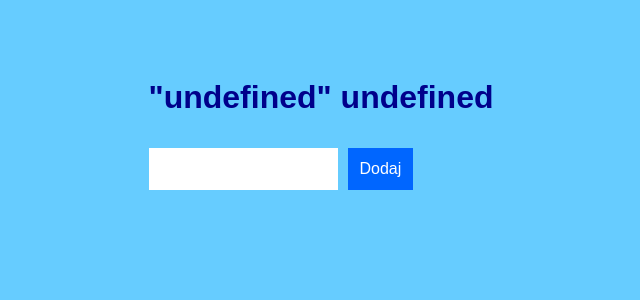
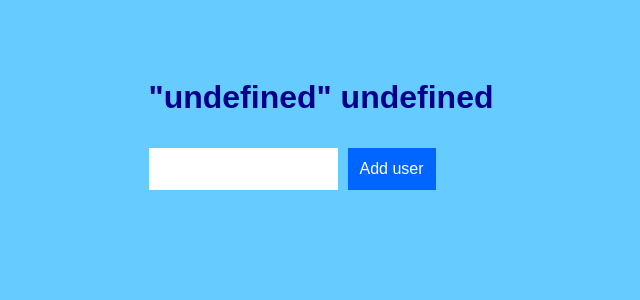
Before and after one commit to dianek05/dianek05.github.io, a React (Create React App) app in the folder react-userlist/: page / in a window 1280 px wide. Shown: the top 300 px of the page, without its empty margins (319-959 px from the left). Built offline with nearby package versions, Linux system fonts and the light colour scheme.

Commit message:
Update UserAddPanel.js

```diff
--- a/react-userlist/src/components/UserAddPanel.js
+++ b/react-userlist/src/components/UserAddPanel.js
@@ -23,7 +23,7 @@ class UsersForm extends Component {
         return(
             <form onSubmit={this.handleSubmit}>
                 <input className='input' ref={(data) => {this._inputName = data}} ></input>
-                <button className='btnAdd'>Dodaj</button>
+                <button className='btnAdd'>Add user</button>
             </form>
         )
     }
```
